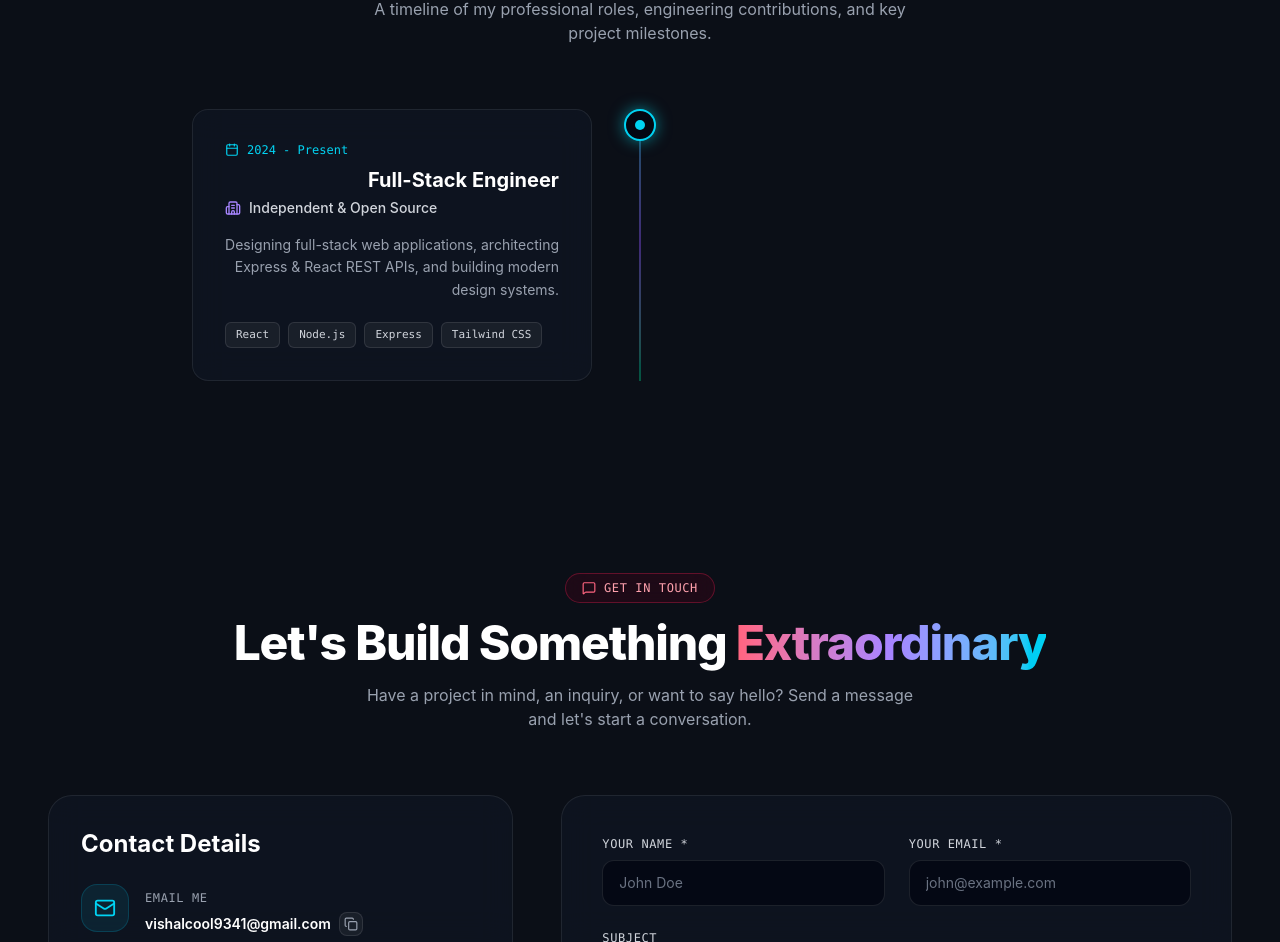
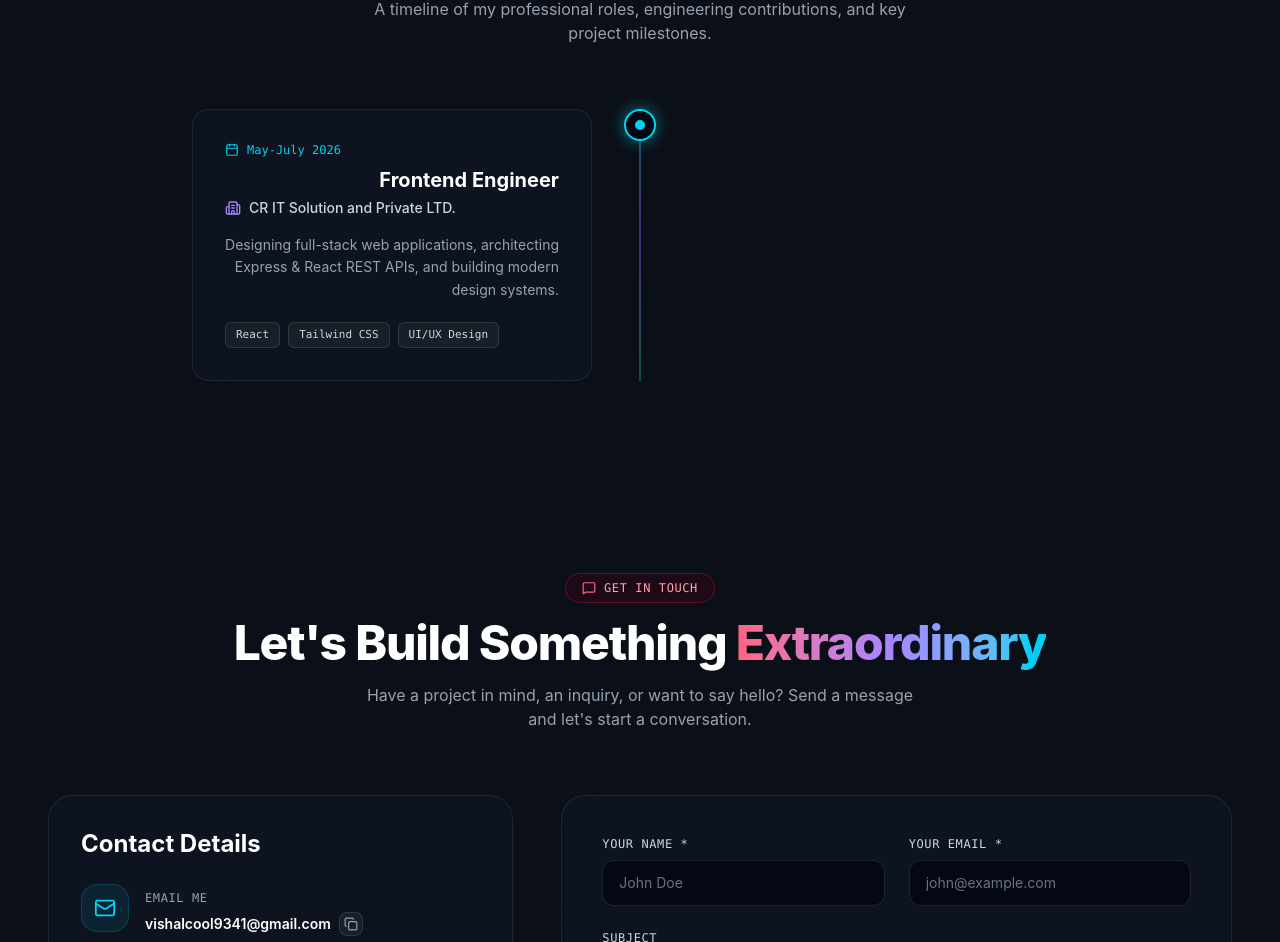
Before and after one commit to Vishal9341/Portfolio, a React (Vite) app: page / in a window 1280 px wide. Shown: the part 4795-5737 px from the top of the page. Built offline with nearby package versions, Linux system fonts and the light colour scheme.

Commit message:
Edit in Experince Section

```diff
--- a/src/components/About.jsx
+++ b/src/components/About.jsx
@@ -26,10 +26,7 @@ export default function About() {
           </p>
         </div>
 
-        {/* Section Content */}
         <div className="mt-16 grid grid-cols-1 gap-12 lg:grid-cols-12 items-center">
-
-          {/* Left: Highlight Cards */}
           <div className="lg:col-span-5 grid grid-cols-1 sm:grid-cols-2 lg:grid-cols-1 gap-4">
             <div className="glass-card glass-card-hover rounded-2xl p-6 flex items-start gap-4">
               <div className="flex h-12 w-12 shrink-0 items-center justify-center rounded-xl bg-cyan-500/10 border border-cyan-500/20 text-cyan-400">
--- a/src/data/portfolioData.js
+++ b/src/data/portfolioData.js
@@ -113,11 +113,11 @@ export const portfolioData = {
   experience: [
     {
       id: 1,
-      role: "Full-Stack Engineer",
-      company: "Independent & Open Source",
-      period: "2024 - Present",
+      role: "Frontend Engineer",
+      company: "CR IT Solution and Private LTD.",
+      period: "May-July 2026",
       description: "Designing full-stack web applications, architecting Express & React REST APIs, and building modern design systems.",
-      skills: ["React", "Node.js", "Express", "Tailwind CSS"]
+      skills: ["React", "Tailwind CSS","UI/UX Design"]
     }
   ]
 };
```
